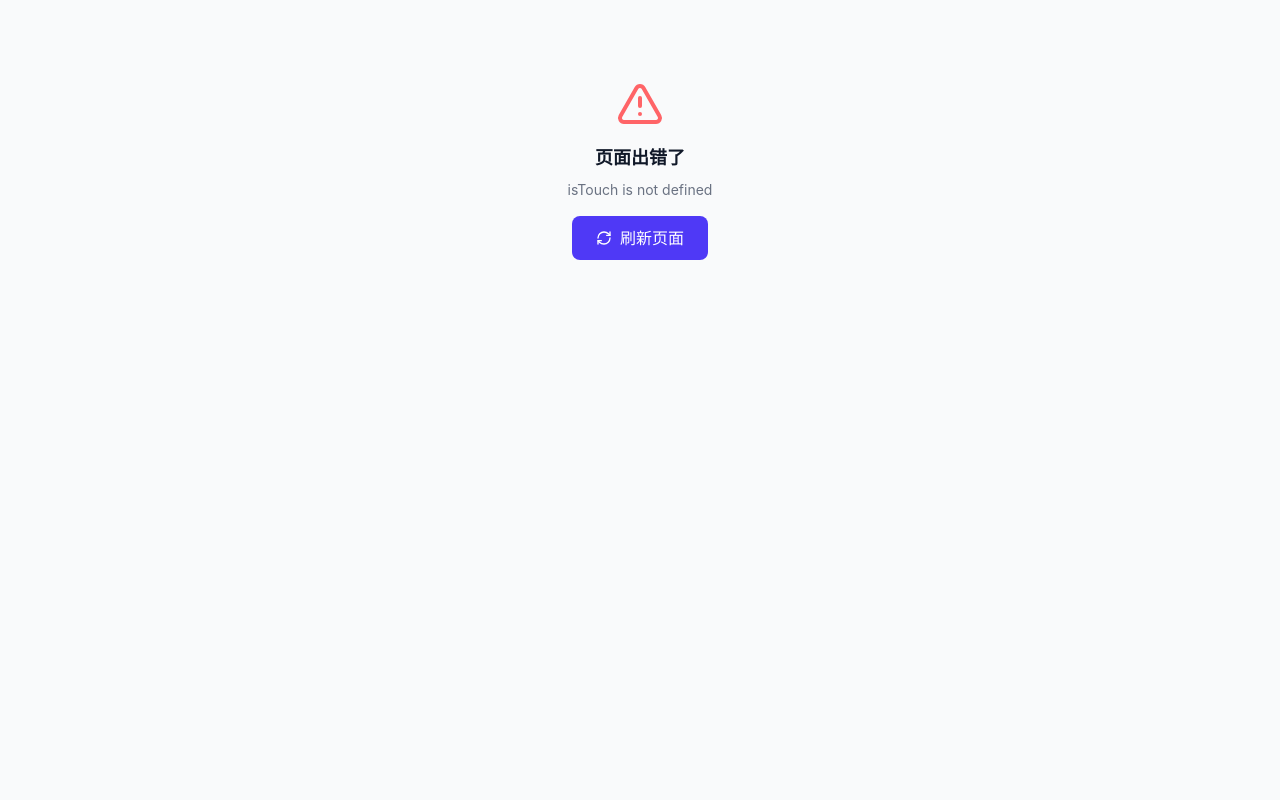
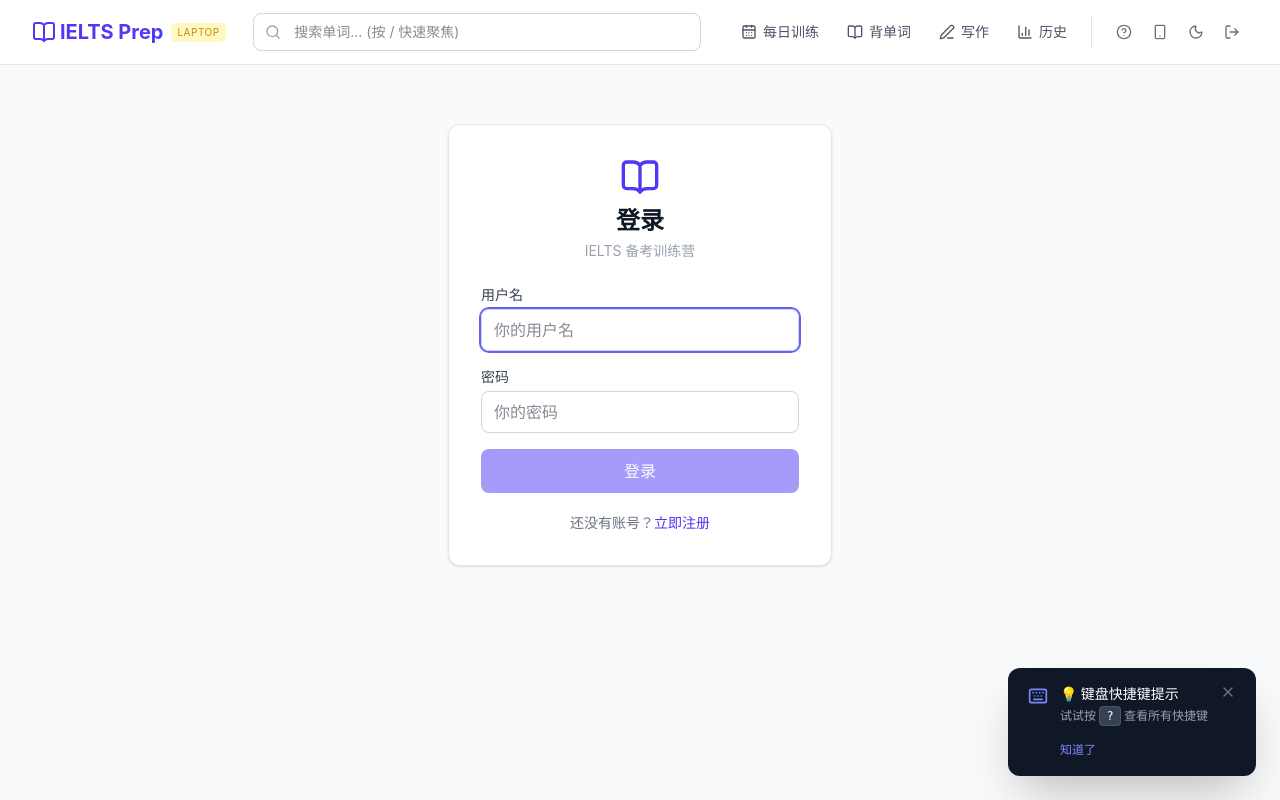
Before and after one commit to Lowlife555/ielts-training, a React (Vite) app in the folder client/: page /login in a window 1280 px wide. Built offline with nearby package versions, Linux system fonts and the light colour scheme.

Commit message:
chore: deploy checkpoint

```diff
--- a/client/src/components/layout/Navbar.jsx
+++ b/client/src/components/layout/Navbar.jsx
@@ -15,7 +15,7 @@
   const { user, logout } = useAuth();
   const { showToast, dispatch } = useApp();
   const { theme, toggle } = useTheme();
-  const { mode, setMode } = useTouch();
+  const { mode, setMode, isTouch } = useTouch();
   const [searchQuery, setSearchQuery] = useState('');
   const searchRef = useRef(null);
 
--- a/client/src/pages/words/ReviewWords.jsx
+++ b/client/src/pages/words/ReviewWords.jsx
@@ -20,6 +20,7 @@
 export default function ReviewWords() {
   const navigate = useNavigate();
   const { showToast } = useApp();
+  const { isTouch } = useTouch();
   const [words, setWords] = useState([]);
   const [currentIndex, setCurrentIndex] = useState(0);
   const [loading, setLoading] = useState(true);
```
